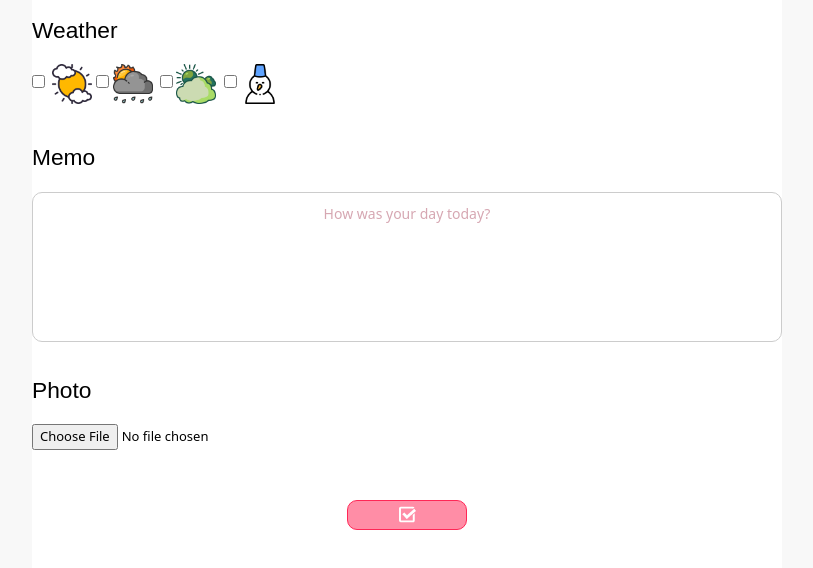
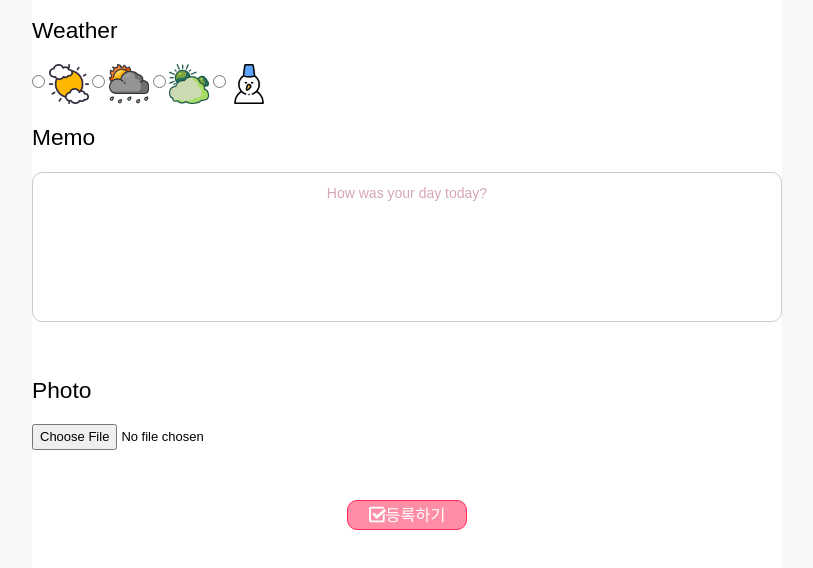
Before and after one commit to seobogwan/4jo, a plain HTML site: page add.html in a window 1280 px wide. Shown: the part 72-640 px from the top of the page, without its empty margins (233-1046 px from the left). Drawn offline with nearby package versions, Linux system fonts and the light colour scheme; a web font is replaced by a local one.

Commit message:
제출하기 기능 생성

```diff
--- a/add.html
+++ b/add.html
@@ -10,30 +10,33 @@
         <script src="https://cdn.jsdelivr.net/npm/bootstrap@5.3.5/dist/js/bootstrap.min.js" integrity="sha384-VQqxDN0EQCkWoxt/0vsQvZswzTHUVOImccYmSyhJTp7kGtPed0Qcx8rK9h9YEgx+" crossorigin="anonymous"></script>
         <script src="https://cdn.jsdelivr.net/npm/quill@2.0.3/dist/quill.js"></script>
         <script src="js/diary.js"></script>
+
         <title>다이어리</title>
     </head>
     <body>
+        <h1>Diary+</h1>
+        <h3>Weather</h3>
         <form name="frmRegist" autocomplete="off">
-            <h1>Diary+</h1>
-        <h3>Weather</h3>
-        <form>
-            <input type="checkbox" name="vehicle[]" value="rain" id="img_sun">
-            <label for="vehicle_sun"></label>
-            <img src="image/sun.png" id="img_sun1">
+            <input type="radio" name="vehicle" value="rain" id="img_sun">
+            <label for="img_sun">
+                <img src="image/sun.png" id="img_sun1">
+            </label>
 
-            <input type="checkbox" name="vehicle[]" value="sun" id="img_rain">
-            <img src="image/rain.png" id="img_rain1">
-            <label for="vehicle_rain"></label>
+            <input type="radio" name="vehicle" value="sun" id="img_rain">
+            <label for="img_rain">
+                <img src="image/rain.png" id="img_rain1">
+            </label>
 
-            <input type="checkbox" name="vehicle[]" value="Boat" id="img_mungi">
-            <img src="image/mungi.png" id="img_mungi1">
-            <label for="vehicle_mungi"></label>
+            <input type="radio" name="vehicle" value="mungi" id="img_mungi">
+            <label for="img_mungi">
+                <img src="image/mungi.png" id="img_mungi1">
+            </label>
 
-            <input type="checkbox" name="vehicle[]" value="Boat" id="img_snow">
-            <img src="image/snow.png" id="img_snow1">
-            <label for="vehicle_mungi"></label>
+            <input type="radio" name="vehicle" value="snow" id="img_snow">
+            <label for="img_snow">
+                <img src="image/snow.png" id="img_snow1">
+            </label>
 
-        </form>
           <h3>Memo</h3>
 
           <textarea id="memo_box" placeholder="How was your day today?" ></textarea>
@@ -44,15 +47,15 @@
 
             <div class="button-box">
             <button type="submit" class="btn btn-lg btn-pink">
-                <svg xmlns="http://www.w3.org/2000/svg" version="1.0" width="17" height="17" viewBox="0 0 1280.000000 1186.000000" preserveAspectRatio="xMidYMid meet">\
+                <svg xmlns="http://www.w3.org/2000/svg" version="1.0" width="17" height="17" viewBox="0 0 1280.000000 1186.000000" preserveAspectRatio="xMidYMid meet">
 
                     <g xmlns="http://www.w3.org/2000/svg" transform="translate(0.000000,1186.000000) scale(0.100000,-0.100000)" fill="#ffffff" stroke="none">
                         <path d="M1300 11849 c-350 -40 -711 -234 -940 -504 -173 -204 -282 -432 -337 -700 -17 -86 -18 -280 -18 -4720 l0 -4630 23 -102 c133 -600 573 -1039 1170 -1165 l107 -23 4625 0 c4435 0 4629 1 4715 18 360 74 666 256 885 529 180 224 289 482 320 754 8 71 10 873 8 2865 l-3 2766 -735 -646 -735 -646 -3 -2083 -2 -2082 -4448 2 -4447 3 -3 4448 -2 4447 4450 0 4449 0 3 -125 3 -126 612 537 613 536 -22 32 c-54 77 -166 201 -241 264 -230 195 -504 316 -792 351 -110 13 -9139 13 -9255 0z"/>
                         <path d="M10489 9332 c-525 -461 -1762 -1548 -2749 -2415 -987 -867 -1798 -1577 -1802 -1577 -4 0 -431 483 -949 1073 -518 589 -949 1080 -959 1090 -18 20 79 102 -1158 -985 -199 -175 -362 -322 -362 -326 0 -5 502 -579 1116 -1277 614 -699 1348 -1534 1632 -1857 l515 -587 36 31 c20 18 461 405 981 862 1383 1215 4327 3801 5328 4680 l682 600 -23 25 c-13 14 -315 358 -671 764 -356 405 -651 737 -655 737 -4 0 -437 -377 -962 -838z"/>
                         </g>
                 </svg>
-
-            </form>
+                등록하기
+            </button>
               </button>
             </div>
         </form>
--- a/ap.html
+++ b/ap.html
@@ -3,11 +3,11 @@
 <head>
     <meta charset="UTF-8">
     <meta name="viewport" content="width=device-width, initial-scale=1.0">
-    <title>Document</title>
+    <script src="js/calendar.js"></script>
 </head>
 <body>
-    <form name="save">
-        <a href="index.html"></a>
+    <form name="frmRegist" autocomplete="off">
+        <button type="submit">등록하기</button>
     </form>
 </body>
 
--- a/css/calendar.css
+++ b/css/calendar.css
@@ -102,6 +102,10 @@ h1 {
     color: #d6a7b2;
 }
 
+h3 {
+  margin-top: 20px;
+    }
+
 /*등록*/
 .btn-pink {
     display: flex;
--- a/js/calendar.js
+++ b/js/calendar.js
@@ -14,9 +14,6 @@ const calendar = {
 
         this.render();
     },
-    save(){
-
-    }
     // 달력 일자
     getRange(year, month) {
         if (!year || !month) {
--- a/js/diary.js
+++ b/js/diary.js
@@ -29,4 +29,18 @@ const diary = {
 
 window.addEventListener("DOMContentLoaded", function() {
     diary.init();
+
+    frmRegist.addEventListener("submit", function(e) {
+        e.preventDefault();
+
+        // 필수 항목 검증
+        const requiredFields = {
+
+        };
+
+
+        // 등록 완료시 스케줄 선택으로 이동
+        location.href='index.html';
+
+    });
 });
```
